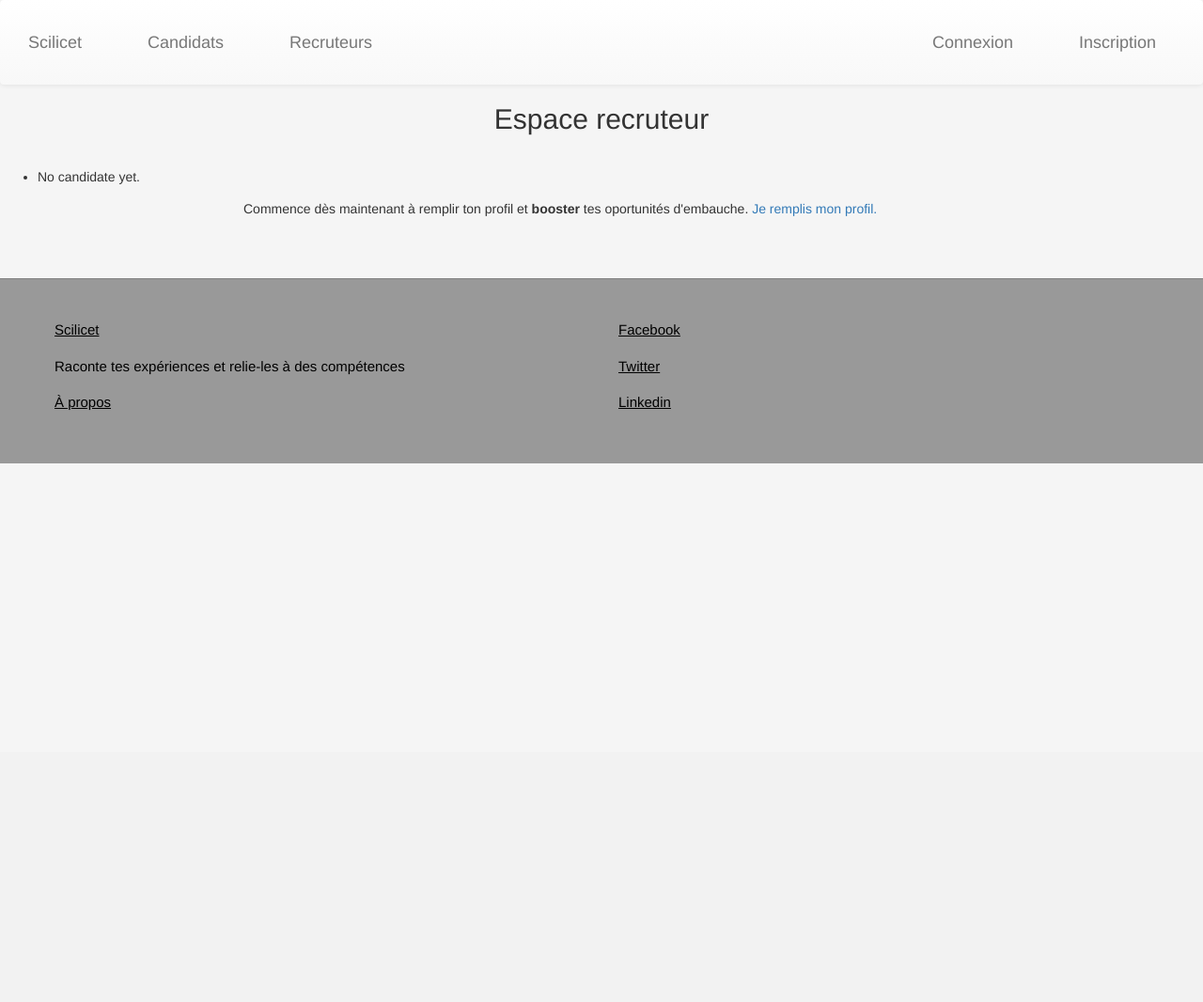
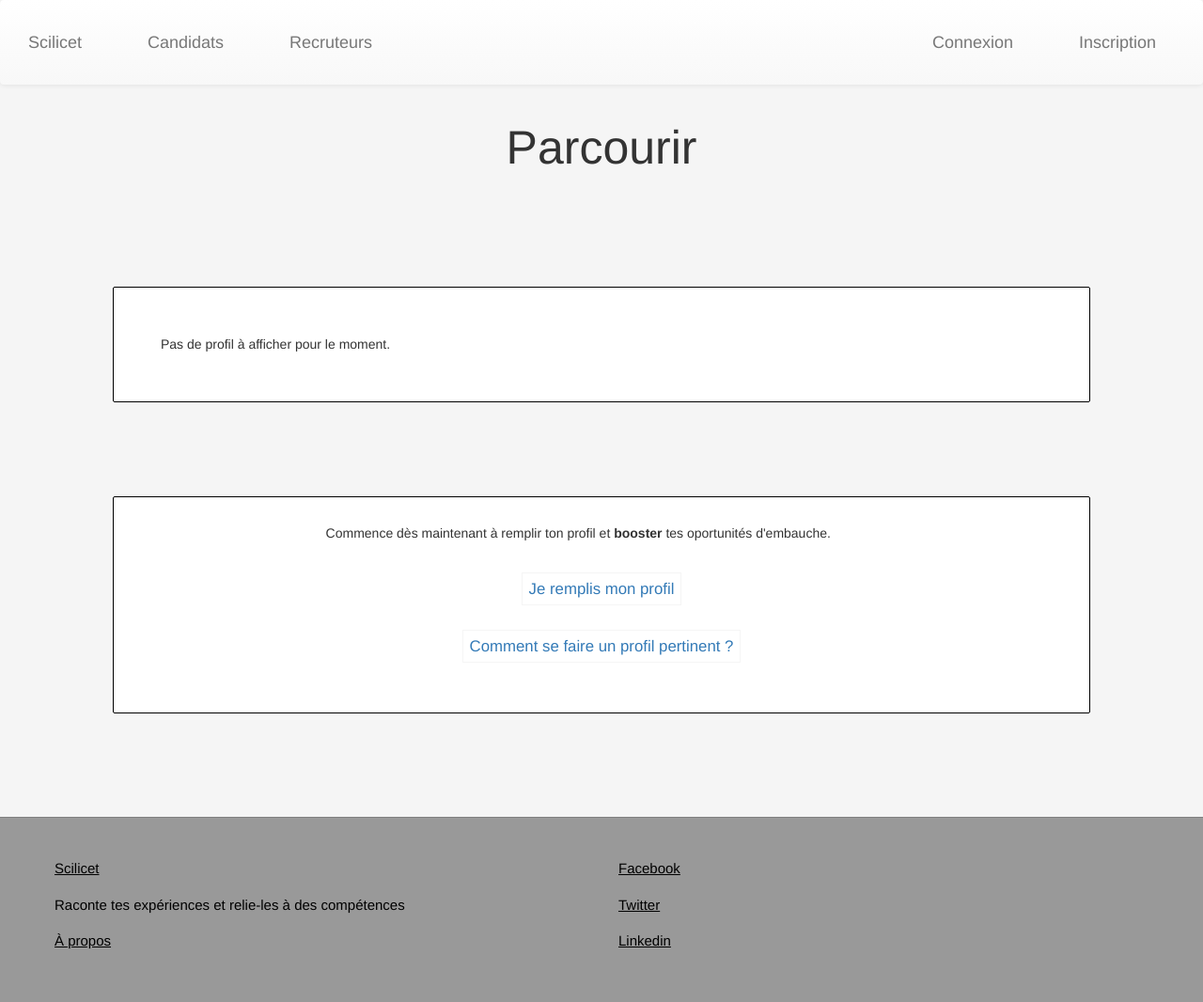
Before and after one commit to Thykof/Scilicet, a Django app: page /candidat/parcourir in a window 1280 px wide. Shown: the whole page at 94% size. Before the commit the page ends 493 px from the top, so only its background shows below. Run offline with Django 3.2, Linux system fonts and the light colour scheme; parts of the project's set-up code (start-up, migrations or seed data) failed here and were passed over; some libraries are stand-ins or nearby versions.

Commit message:
Update profile list template

```diff
--- a/candidate/static/css/candidate.css
+++ b/candidate/static/css/candidate.css
@@ -21,3 +21,11 @@
   margin-left: 5%;
   border: none;
 }
+
+.profile-list li {
+  list-style-type: none;
+}
+
+.profile-list a {
+  text-decoration: none;
+}
--- a/candidate/templates/candidate/home.html
+++ b/candidate/templates/candidate/home.html
@@ -6,7 +6,7 @@
 
 {% block candidate_content %}
 <div class="container">
-  <div class="ps-space profile">
+  <div class="ps-space">
     <p>Heureux de te voir <strong>{{ request.user.first_name }}</strong> !</p>
     <div class="wrapper-button">
       <p><a class="button" href="{% url "candidate:profile" %}">Voir mon profil</a></p>
--- a/candidate/templates/candidate/profile_list.html
+++ b/candidate/templates/candidate/profile_list.html
@@ -1,19 +1,13 @@
-{% extends "base.html" %}
+{% extends "candidate/candidate.html" %}
 {% load static %}
 
 {% block title %}Scilicet - Parcourir{% endblock %}
 
-{% block stylesheet %}<link rel="stylesheet" href="{% static "css/candidate.css" %}">{% endblock %}
+{% block title-page %}<h2 class="ps-title-page">Parcourir</h2>{% endblock %}
 
-{% block section %}
-<article>
-  <div class="wrapper-h2">
-    <h2>Espace recruteur</h2>
-  </div>
-
-
-  <div id="content">
-    <div id="form-wrapper">
+{% block candidate_content %}
+<div class="container">
+  <div class="ps-space profile">
 
     <ul class="profile-list">
 
@@ -25,21 +19,11 @@
         <p>{{ profile.bio }}</p>
       </li>
       {% empty %}
-        <li>No candidate yet.</li>
+      <li>Pas de profil à afficher pour le moment.</li>
       {% endfor %}
 
     </ul>
 
   </div>
 </div>
-
-  <div class="footer">
-
-    <div class="wrapper-p">
-      <p>Commence dès maintenant à remplir ton profil et <strong class="no-bold">booster</strong> tes oportunités d'embauche.
-      <a href="{% url "candidate:fill" %}">Je remplis mon profil.</a></p>
-    </div>
-
-  </div>
-</article>
-{% endblock section %}
+{% endblock %}
```
Lines whose indentation alone changed are shown as unchanged.
